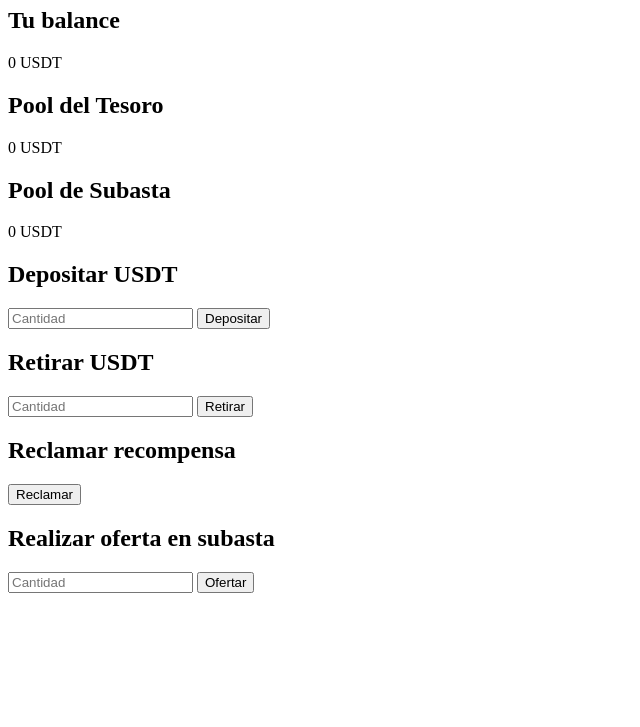
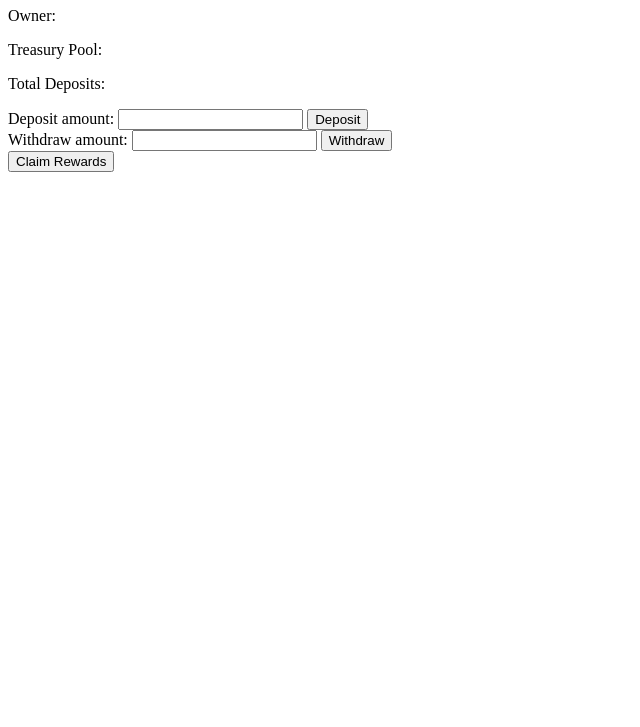
Before and after one commit to Rubtururu/prueba001, a website: page index.htm in a window 1280 px wide. Shown: the part 73-800 px from the top of the page, without its empty margins (0-640 px from the left). Drawn offline with Linux system fonts and the light colour scheme; a script that the page names is missing.

Commit message:
Update index.htm

```diff
--- a/index.htm
+++ b/index.htm
@@ -1,50 +1,26 @@
 <!DOCTYPE html>
-<html lang="en">
-<head>
+<html>
+  <head>
     <meta charset="UTF-8">
-    <meta name="viewport" content="width=device-width, initial-scale=1.0">
-    <title>USDT Smart Contract</title>
-    <link rel="stylesheet" href="styles.css">
-</head>
-<body>
-    <h1>USDT Smart Contract</h1>
-    <section class="stats">
-        <div class="stat">
-            <h2>Tu balance</h2>
-            <p id="userBalance">0 USDT</p>
-        </div>
-        <div class="stat">
-            <h2>Pool del Tesoro</h2>
-            <p id="treasuryPool">0 USDT</p>
-        </div>
-        <div class="stat">
-            <h2>Pool de Subasta</h2>
-            <p id="auctionPool">0 USDT</p>
-        </div>
-    </section>
-    <section class="actions">
-        <div class="container">
-            <h2>Depositar USDT</h2>
-            <input type="number" id="depositAmount" placeholder="Cantidad">
-            <button onclick="deposit()">Depositar</button>
-        </div>
-        <div class="container">
-            <h2>Retirar USDT</h2>
-            <input type="number" id="withdrawAmount" placeholder="Cantidad">
-            <button onclick="withdraw()">Retirar</button>
-        </div>
-        <div class="container">
-            <h2>Reclamar recompensa</h2>
-            <button onclick="claimReward()">Reclamar</button>
-        </div>
-        <div class="container">
-            <h2>Realizar oferta en subasta</h2>
-            <input type="number" id="bidAmount" placeholder="Cantidad">
-            <button onclick="bid()">Ofertar</button>
-        </div>
-    </section>
-
-    <script src="https://cdn.jsdelivr.net/npm/web3@1.3.6/dist/web3.min.js"></script>
+    <title>BNB Treasury</title>
+  </head>
+  <body>
+    <h1>BNB Treasury</h1>
+    <p>Owner: <span id="owner"></span></p>
+    <p>Treasury Pool: <span id="treasury-pool"></span></p>
+    <p>Total Deposits: <span id="total-deposits"></span></p>
+    <form>
+      <label for="deposit-amount">Deposit amount:</label>
+      <input type="text" id="deposit-amount" name="deposit-amount">
+      <button type="button" onclick="deposit()">Deposit</button>
+    </form>
+    <form>
+      <label for="withdraw-amount">Withdraw amount:</label>
+      <input type="text" id="withdraw-amount" name="withdraw-amount">
+      <button type="button" onclick="withdraw()">Withdraw</button>
+    </form>
+    <button type="button" onclick="claimRewards()">Claim Rewards</button>
+    <script src="web3.min.js"></script>
     <script src="app.js"></script>
-</body>
+  </body>
 </html>
```
